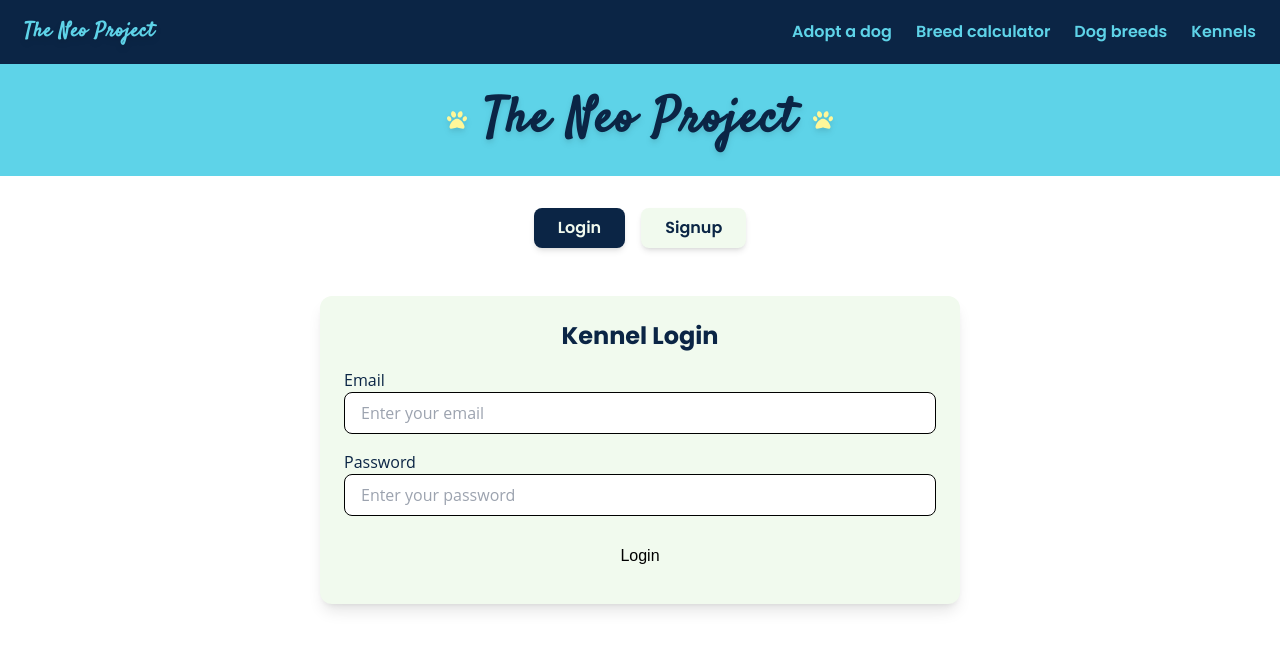
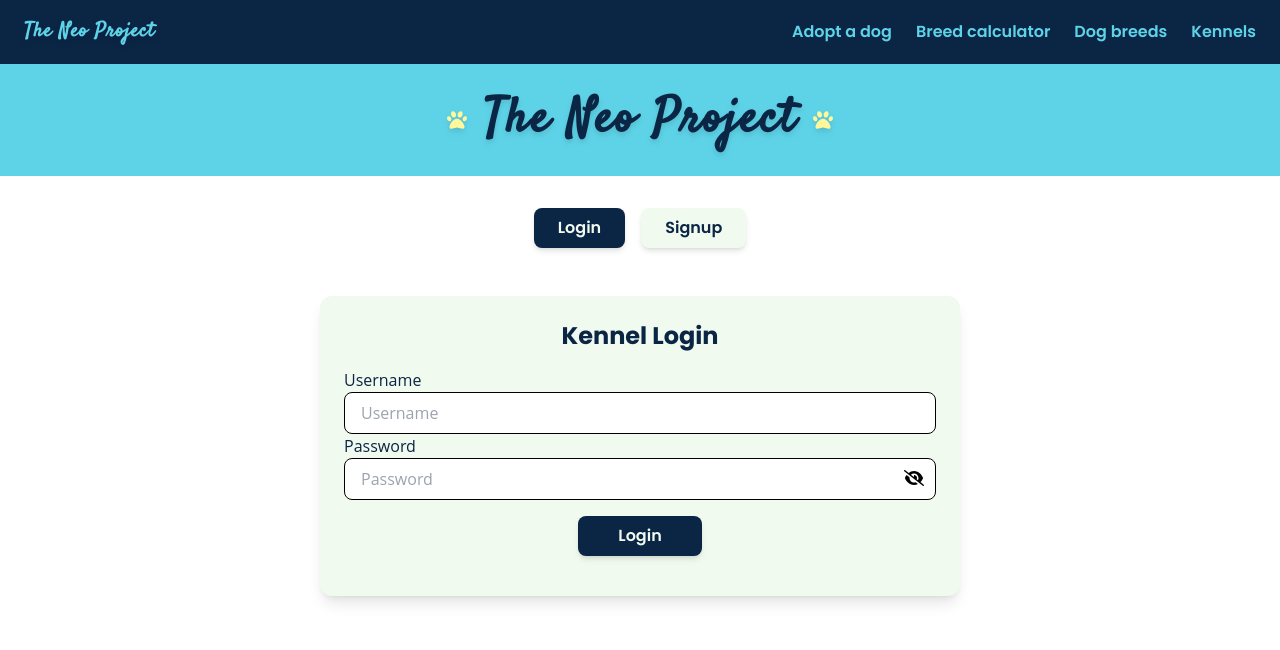
Before and after one commit to skies09/the-neo-project, a React (Create React App) app: page /kennelAdmin in a window 1280 px wide. Shown: the top 650 px of the page. Built offline with nearby package versions, Linux system fonts and the light colour scheme; a web font is replaced by a local one.

Commit message:
functionality for login form wip

```diff
--- a/package.json
+++ b/package.json
@@ -4,8 +4,9 @@
   "private": true,
   "dependencies": {
     "@emailjs/browser": "^4.3.3",
+    "@fortawesome/fontawesome-free": "^6.6.0",
     "@fortawesome/free-brands-svg-icons": "^6.5.2",
-    "@fortawesome/free-solid-svg-icons": "^6.5.2",
+    "@fortawesome/free-solid-svg-icons": "^6.6.0",
     "@fortawesome/react-fontawesome": "^0.2.2",
     "@testing-library/jest-dom": "^5.17.0",
     "@testing-library/react": "^13.4.0",
--- a/src/pages/kennel/kennelAdmin.js
+++ b/src/pages/kennel/kennelAdmin.js
@@ -1,12 +1,17 @@
 import React, { useState } from "react";
 import emailjs from "@emailjs/browser";
+import { FontAwesomeIcon } from "@fortawesome/react-fontawesome";
+import { faEye, faEyeSlash } from "@fortawesome/free-solid-svg-icons";
 import { Formik, Form, Field, ErrorMessage } from "formik";
 import * as Yup from "yup";
 
 const KennelAdmin = () => {
+	const [loggingIn, setIsLoggingIn] = useState(false);
+	const [showPassword, setShowPassword] = useState(false);
 	const [isLoginForm, setIsLoginForm] = useState(true);
 	const [formSubmitted, setFormSubmitted] = useState(false);
 	const [loading, setLoading] = useState(false);
+	const [errorMessage, setErrorMessage] = useState("");
 
 	function sendEmail(values) {
 		emailjs
@@ -28,6 +33,32 @@ const KennelAdmin = () => {
 				}
 			);
 	}
+
+	const login = async (values) => {
+		const url =
+			process.env.REACT_APP_NEO_PROJECT_BASE_URL + "api/auth/login/";
+
+		try {
+			const response = await fetch(url, {
+				method: "POST",
+				headers: {
+					"Content-Type": "application/json",
+				},
+				body: JSON.stringify({
+					username: values.username,
+					password: values.password,
+				}),
+			});
+			if (!response.ok) {
+				throw new Error(`HTTP error! status: ${response.status}`);
+			}
+			console.log("REDIRECT?");
+		} catch (error) {
+			setErrorMessage("Error logging in");
+			console.error("Error logging in:", error.message);
+		}
+		setIsLoggingIn(false);
+	};
 
 	const renderContactForm = () => {
 		return (
@@ -203,34 +234,87 @@ const KennelAdmin = () => {
 								<p className="text-oxfordBlue text-2xl font-bold mb-4 font-poppins text-center">
 									Kennel Login
 								</p>
-								<form className="space-y-4">
-									<div>
-										<label className="block text-oxfordBlue font-sans">
-											Email
-										</label>
-										<input
-											type="email"
+								<Formik
+									initialValues={{
+										username: "",
+										password: "",
+									}}
+									validationSchema={Yup.object({
+										username: Yup.string(),
+										password: Yup.string(),
+									})}
+									onSubmit={(values, { setSubmitting }) => {
+										setErrorMessage("");
+										setIsLoggingIn(true);
+
+										login(values);
+										setSubmitting(false);
+									}}
+								>
+									<Form className="my-4 flex flex-col justify-start items-start w-full lg:w-full">
+										<p className="block text-md text-oxfordBlue font-sans">
+											Username
+										</p>
+										<Field
 											className="w-full px-4 py-2 border rounded-lg focus:outline-none focus:border-blue-500 font-sans"
-											placeholder="Enter your email"
+											type="text"
+											id="username"
+											name="username"
+											placeholder="Username"
 										/>
-									</div>
-									<div>
-										<label className="block text-oxfordBlue font-sans">
-											Password
-										</label>
-										<input
-											type="password"
-											className="w-full px-4 py-2 border rounded-lg focus:outline-none focus:border-blue-500 font-sans"
-											placeholder="Enter your password"
-										/>
-									</div>
-								</form>
-							</div>
-							{/* Left side button */}
-							<div className="flex items-center justify-center mt-4">
-								<button className="w-full px-6 py-3 bg-blue-500 text-white rounded hover:bg-blue-700 font-mono">
-									Login
-								</button>
+										<div className="relative w-full">
+											<p className="block text-md text-oxfordBlue font-sans">
+												Password
+											</p>
+
+											<Field
+												className="w-full px-4 py-2 border rounded-lg focus:outline-none focus:border-blue-500 font-sans pr-10"
+												type={
+													showPassword
+														? "text"
+														: "password"
+												}
+												id="password"
+												name="password"
+												placeholder="Password"
+											/>
+
+											<span
+												onClick={() =>
+													setShowPassword(
+														!showPassword
+													)
+												}
+												className="absolute right-3 top-8 cursor-pointer text-gray-500 hover:text-oxfordBlue"
+											>
+												<FontAwesomeIcon
+													icon={
+														!showPassword
+															? faEyeSlash
+															: faEye
+													}
+												/>
+											</span>
+										</div>
+										{errorMessage && (
+											<div className="flex text-center mt-4 w-full justify-center items-center">
+												<p className="text-sm lg:text-lg text-center font-poppins font-medium text-[#FF0000]">
+													{errorMessage}
+												</p>
+											</div>
+										)}
+										<div className="flex items-center justify-center mt-4 w-full">
+											<button
+												type="submit"
+												className="px-10 py-2 bg-oxfordBlue text-honeydew rounded-lg transition-all shadow-md font-poppins font-semibold hover:bg-skyBlue hover:text-oxfordBlue"
+											>
+												{loggingIn
+													? "Logging in ..."
+													: "Login"}
+											</button>
+										</div>
+									</Form>
+								</Formik>
 							</div>
 						</div>
 					)}
```
Also changed, not shown: 1 other file (tests, documents, lock files or other folders).
